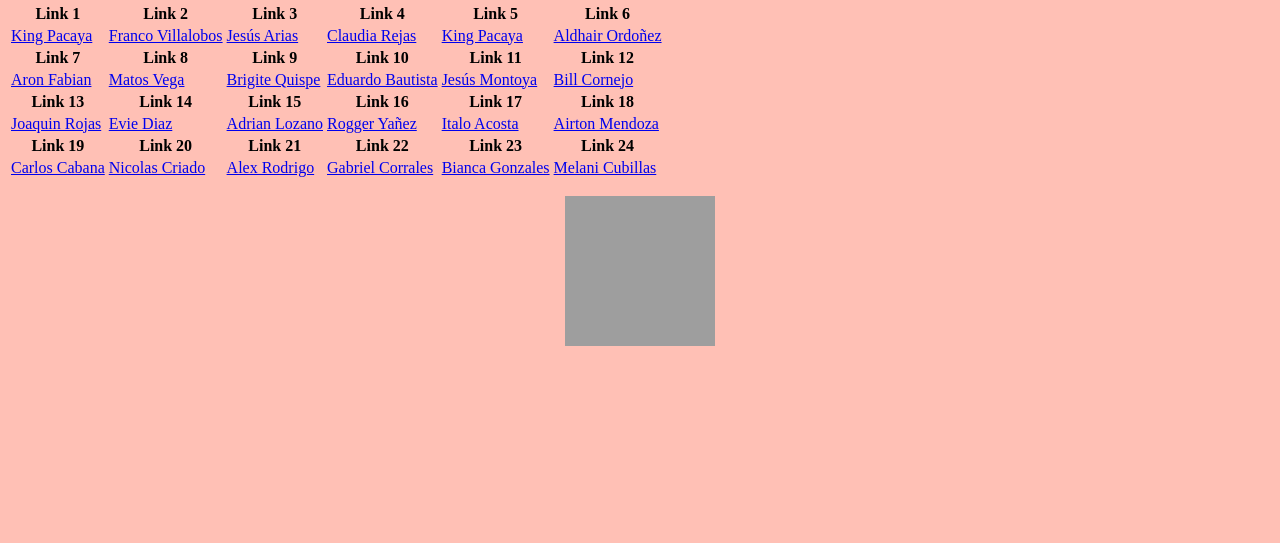
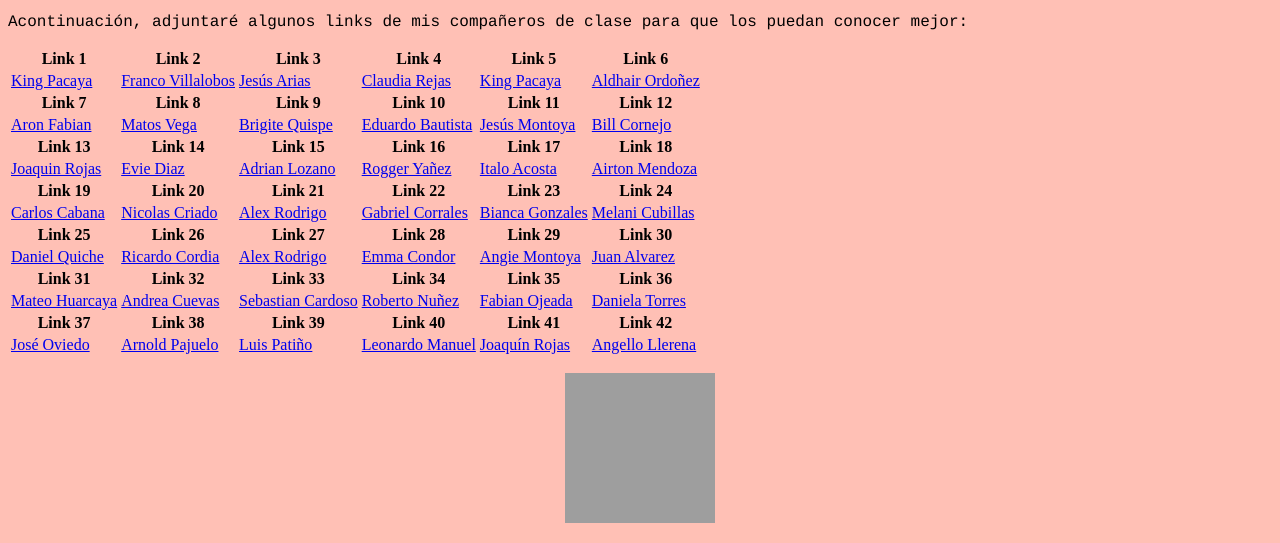
Before and after one commit to laleska25/Laleska-Leonor-Arroyo-Aquino, a plain HTML site: page index.html in a window 1280 px wide. Shown: the part 1043-1586 px from the top of the page. Before the commit the page ends 1409 px from the top, so only its background shows below. Drawn offline with Linux system fonts and the light colour scheme; grey boxes are pictures that could not be loaded.

Commit message:
Add files via upload

```diff
--- a/index.html
+++ b/index.html
@@ -13,6 +13,7 @@
          alt="laleska"
          width="400"
          height="370" >
+        <h4 style="text-align:center;"> . -------------♡------------- .</h4>
 
         <p style="color:red;"> Hola amiguitos:) .</p>
 
@@ -102,6 +103,54 @@
         <td> <a href="https://biancagonzalesrequejo.github.io/BiancaGonzalesRequejoDayanne/">Bianca Gonzales</a></td>
         <td> <a href="https://melanie-cubillas.github.io/Melanie-Illari-Cubillas-Alfaro/">Melani Cubillas</a></td>
            </tr>
+  <tr>
+        <th>Link 25</th>
+        <th>Link 26 </th>
+        <th>Link 27</th>
+        <th>Link 28</th>
+        <th>Link 29</th>
+        <th>Link 30</th>
+           </tr>
+  <tr>
+        <td> <a href="http://www.danielquichepalacios.com/">Daniel Quiche</a></td>
+        <td> <a href="http://ricardocoria.byethost12.com/">Ricardo Cordia</a></td>
+        <td> <a href="https://axelpolick.github.io/">Alex Rodrigo</a></td>
+        <td> <a href="https://enmamilagroscondormedina.000webhostapp.com/">Emma Condor</a></td>
+        <td> <a href="https://angiemichellemontoyarocca.github.io/">Angie Montoya</a></td>
+        <td> <a href="https://juandediosalvarez.me/">Juan Alvarez</a></td>
+           </tr>
+  <tr>
+        <th>Link 31</th>
+        <th>Link 32 </th>
+        <th>Link 33</th>
+        <th>Link 34</th>
+        <th>Link 35</th>
+        <th>Link 36</th>
+          </tr>
+  <tr>
+        <td> <a href="https://mateobernabehuarcayamelgarejo.me/" >Mateo Huarcaya</a></td>
+        <td> <a href="https://andreaabigailcuevasvasquez00.000webhostapp.com/index.html">Andrea Cuevas</a></td>
+        <td> <a href="http://sebastianmoralescardoso.me/">Sebastian Cardoso</a></td>
+        <td> <a href="https://rocac.github.io/">Roberto Nuñez</a></td>
+        <td> <a href="https://www.fabianimanolojedavalero.me/">Fabian Ojeada</a></td>
+        <td> <a href="https://danielatorres14.github.io/">Daniela Torres</a></td>
+          </tr>
+   <tr>
+        <th>Link 37</th>
+        <th>Link 38 </th>
+        <th>Link 39</th>
+        <th>Link 40</th>
+        <th>Link 41</th>
+        <th>Link 42</th>
+          </tr>
+    <tr>
+        <td> <a href="https://joseoviedoar.github.io/github.io/" >José Oviedo</a></td>
+        <td> <a href="https://arnoldpajueloaraujo.me/">Arnold Pajuelo</a></td>
+        <td> <a href="https://852456luis852456.github.io/luis-angel-/">Luis Patiño</a></td>
+        <td> <a href="https://leonardomanuelcalderongabriel.000webhostapp.com/">Leonardo Manuel</a></td>
+        <td> <a href="https://loxxrm.github.io/Joaquin-Alonso-Rojas-Morales/">Joaquín Rojas</a></td>
+        <td> <a href="https://angello5.github.io/Angello-Marcelo-Llerena-Gomez/">Angello Llerena</a></td>
+          </tr>
 
 </table>
 
```
